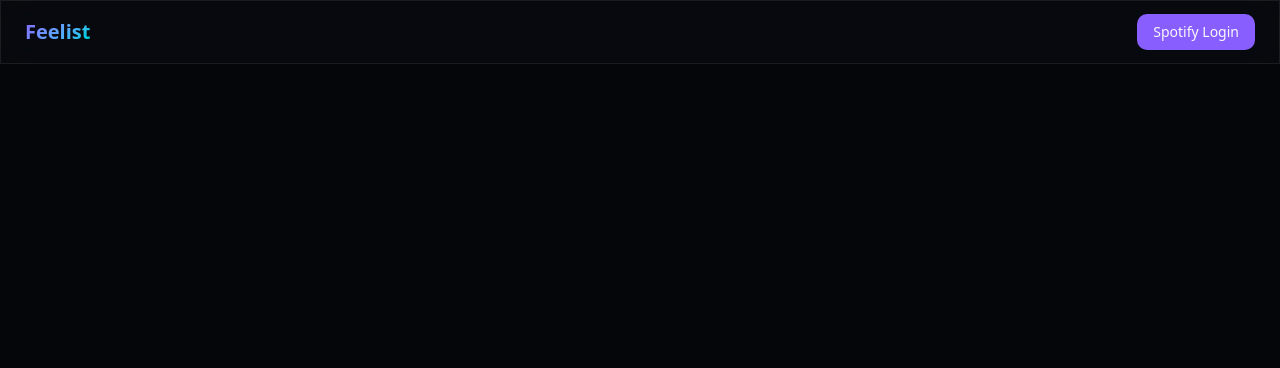
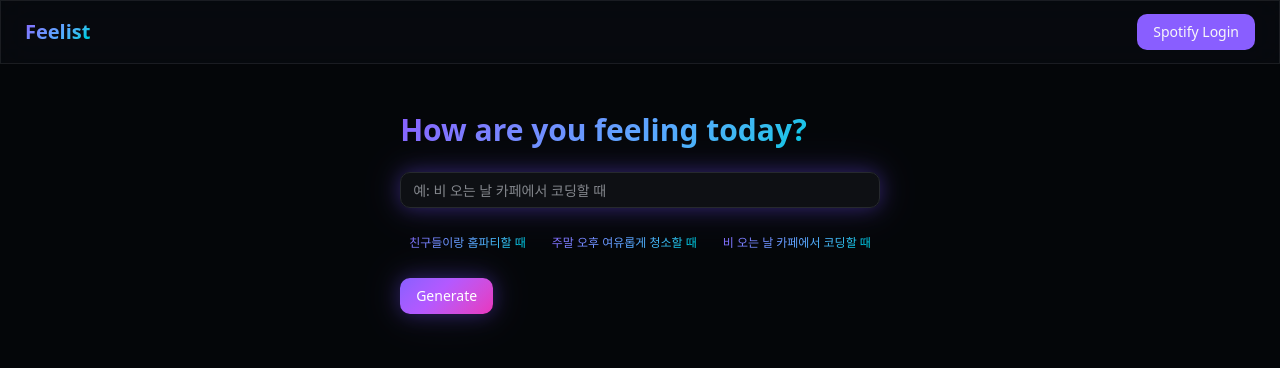
Before and after one commit to seotrue/Feelist, a Next.js app: page / in a window 1280 px wide. Shown: the top 368 px of the page. Built offline with nearby package versions, Linux system fonts and the light colour scheme.

Commit message:
feat: MoodInput 컴포넌트 UI 및 인터랙션 구현

```diff
--- a/src/components/MoodInput.tsx
+++ b/src/components/MoodInput.tsx
@@ -1,9 +1,54 @@
 "use client";
 
+import { useState } from "react";
+import { Input } from "./ui/input";
+import { Button } from "./ui/button";
+import { Badge } from "./ui/badge";
+import { PRESET_PROMPTS } from "@/lib/prompts";
+
 export function MoodInput() {
+  const [userInput, setUserInput] = useState("");
+
+  // 랜덤 프리셋 (suppressHydrationWarning으로 서버/클라이언트 불일치 허용)
+  const [randomPresets] = useState(() =>
+    [...PRESET_PROMPTS].sort(() => Math.random() - 0.5).slice(0, 3),
+  );
+
+  const handleGenerate = () => {
+    console.log(userInput);
+  };
+
   return (
-    <div>
+    <div className="max-w-2xl space-y-6">
       {/* 자연어 입력 + 예시 프리셋 */}
+      <h3 className="text-3xl font-bold gradient-text">
+        How are you feeling today?
+      </h3>
+
+      <Input
+        className="glow-primary"
+        value={userInput}
+        onChange={(e) => setUserInput(e.target.value)}
+        onKeyDown={(e) => e.key === 'Enter' && handleGenerate()}
+        placeholder="예: 비 오는 날 카페에서 코딩할 때"
+      />
+      <div className="flex gap-2">
+        {randomPresets.map((preset) => (
+          <Badge
+            suppressHydrationWarning
+            variant="default"
+            className="gradient-text cursor-pointer hover:opacity-80 transition-opacity"
+            key={preset}
+            onClick={() => setUserInput(preset)}
+          >
+            {preset}
+          </Badge>
+        ))}
+      </div>
+
+      <Button variant="gradient" onClick={handleGenerate}>
+        Generate
+      </Button>
     </div>
   );
 }
```
